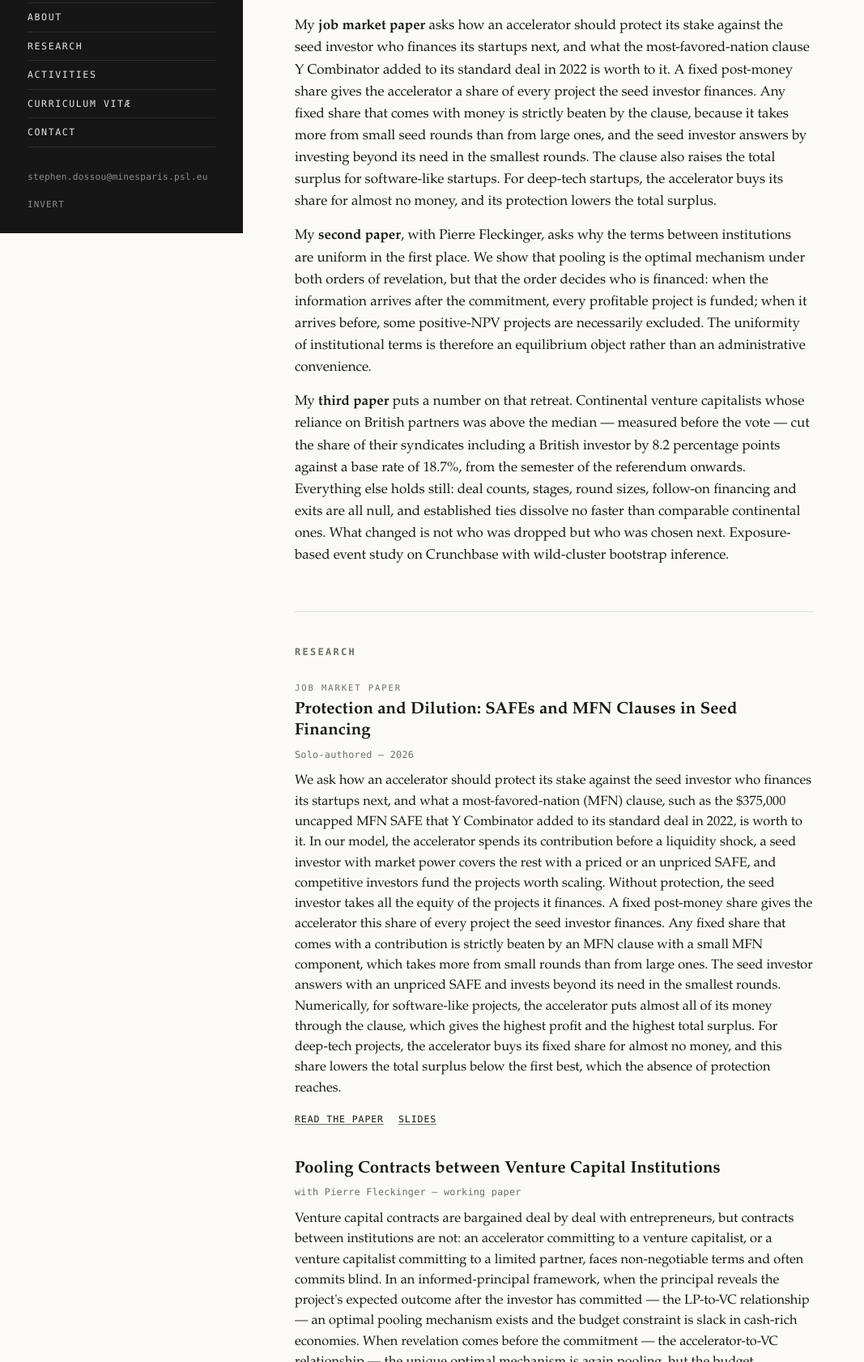
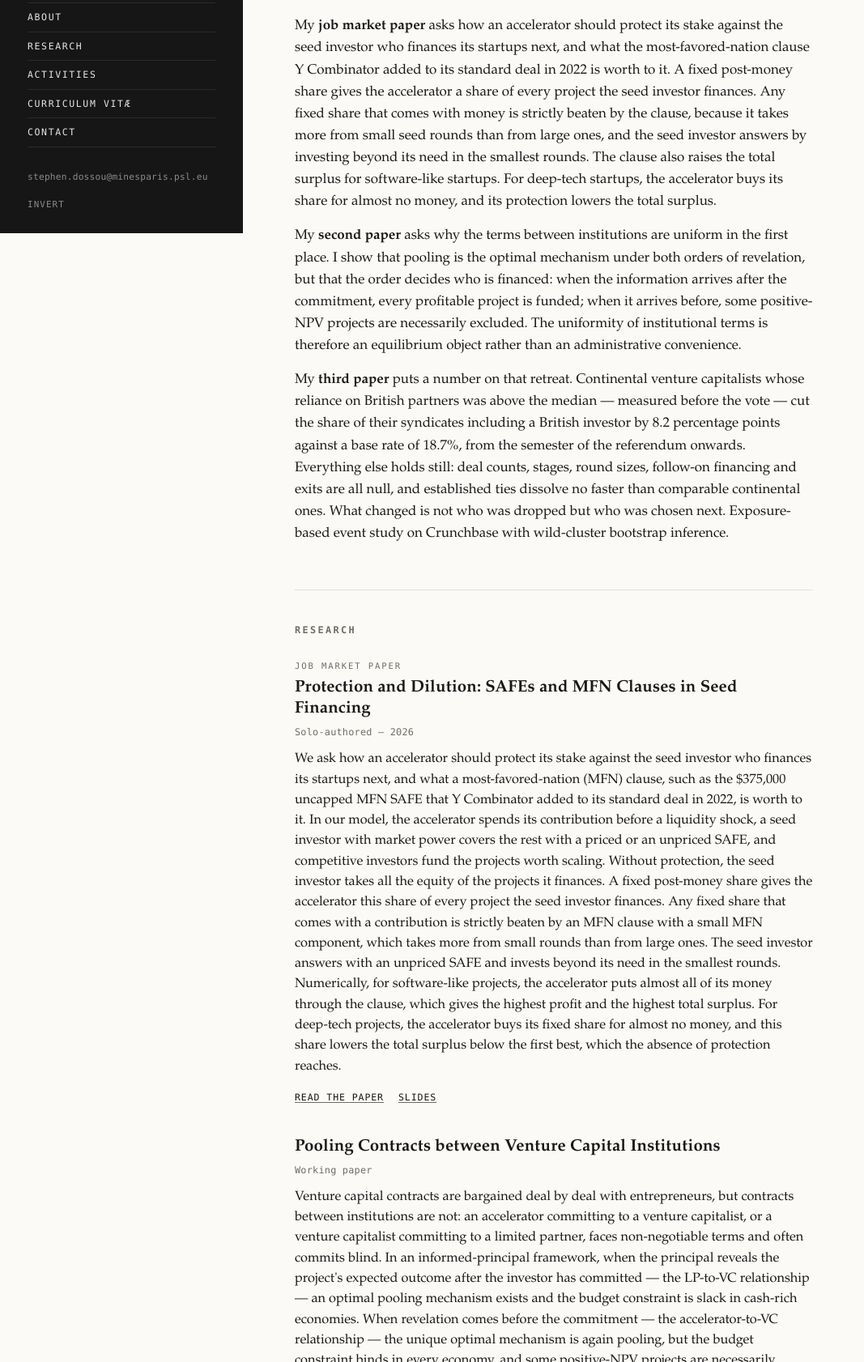
Before and after one commit to stephendossou/stephendossou.github.io, a plain HTML site: page index.html in a window 1280 px wide. Shown: the part 512-2194 px from the top of the page at 81% size, without its empty margins (0-1067 px from the left). Drawn offline with Linux system fonts and the light colour scheme.

Commit message:
Pooling presented as single-authored; Imperial visit no longer marked as scheduled; CV and pooling PDF rebuilt
Co-Authored-By: Claude Opus 5.5 <noreply@anthropic.com>

```diff
--- a/index.html
+++ b/index.html
@@ -186,8 +186,8 @@
         beyond its need in the smallest rounds. The clause also raises the total surplus for software-like
         startups. For deep-tech startups, the accelerator buys its share for almost no money, and its protection lowers
         the total surplus.</p>
-        <p>My <strong>second paper</strong>, with Pierre Fleckinger, asks why the terms between
-        institutions are uniform in the first place. We show that pooling is the optimal mechanism under both orders of
+        <p>My <strong>second paper</strong> asks why the terms between
+        institutions are uniform in the first place. I show that pooling is the optimal mechanism under both orders of
         revelation, but that the order decides who is financed: when
         the information arrives after the commitment, every profitable project is funded; when it
         arrives before, some positive-NPV projects are necessarily excluded. The uniformity of
@@ -216,7 +216,7 @@
 
         <div class="paper">
           <p class="ttl">Pooling Contracts between Venture Capital Institutions</p>
-          <p class="meta">with Pierre Fleckinger — working paper</p>
+          <p class="meta">Working paper</p>
           <p class="abs">Venture capital contracts are bargained deal by deal with entrepreneurs,
           but contracts between institutions are not: an accelerator committing to a venture
           capitalist, or a venture capitalist committing to a limited partner, faces non-negotiable
```
Also changed, not shown: 4 other files.
